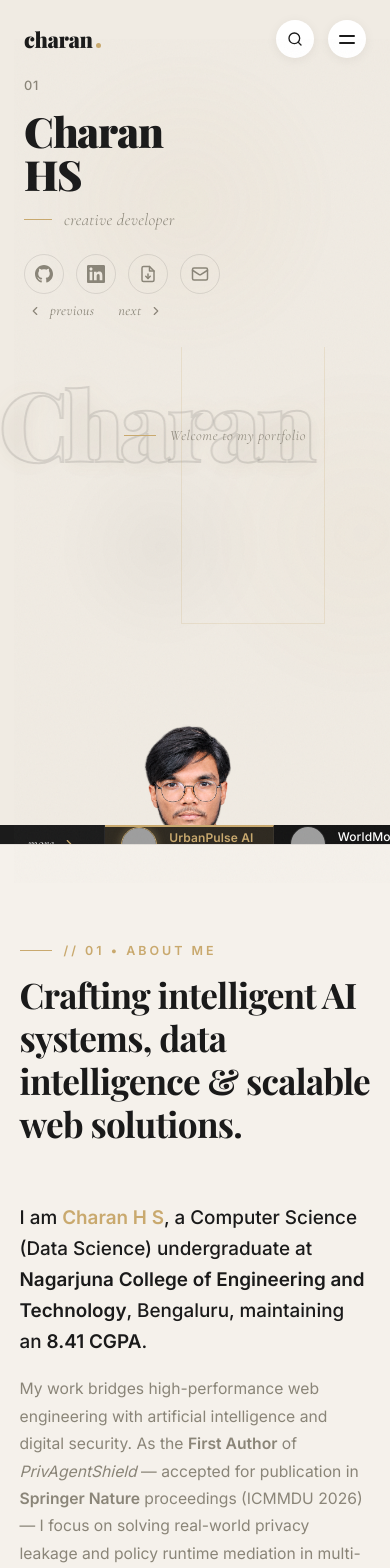
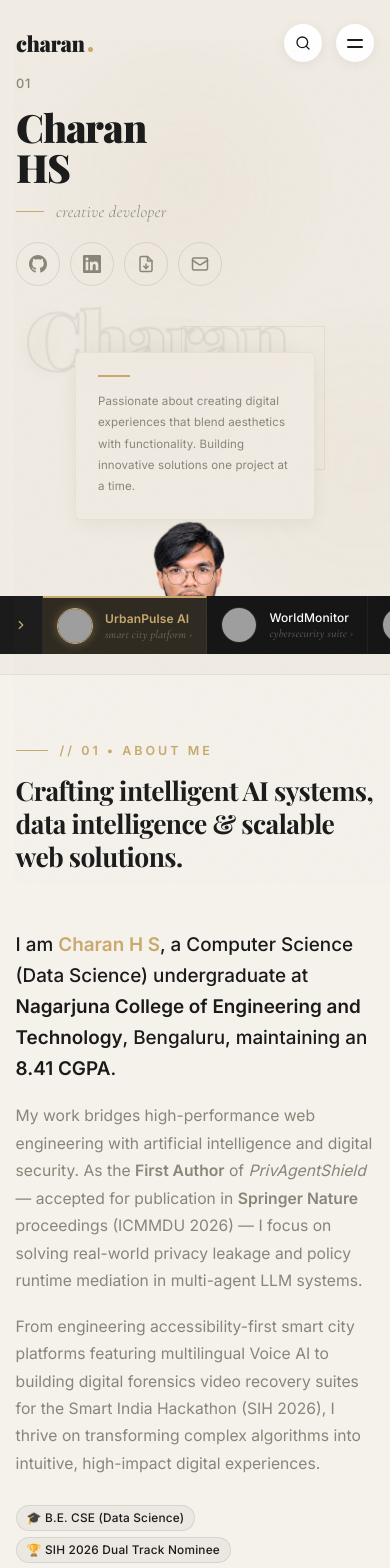
Before and after one commit to Charan359/My_Portfolio, a React (Vite) app: page / in a window 390 px wide. Shown: the top 1568 px of the page. Built offline with nearby package versions, Linux system fonts and the light colour scheme; grey boxes are pictures that could not be loaded; a web font is replaced by a local one.

Commit message:
Enhance responsive design across all mobile and tablet viewports

```diff
--- a/src/index.css
+++ b/src/index.css
@@ -31,6 +31,8 @@ html {
     scroll-behavior: smooth;
     -webkit-font-smoothing: antialiased;
     -moz-osx-font-smoothing: grayscale;
+    overflow-x: hidden;
+    width: 100%;
 }
 
 body {
@@ -39,6 +41,13 @@ body {
     color: var(--text-dark);
     overflow-x: hidden;
     min-height: 100vh;
+    width: 100%;
+    position: relative;
+}
+
+img, video, canvas, svg {
+    max-width: 100%;
+    height: auto;
 }
 
 @media (pointer: fine) {
@@ -1248,63 +1257,98 @@ body.is-loaded .hero__bottom {
 
 @media (max-width: 768px) {
     html, body, button, a {
-        cursor: auto;
+        cursor: auto !important;
     }
 
     .cursor {
-        display: none;
+        display: none !important;
     }
 
     .nav {
-        padding: 20px 24px;
+        padding: 16px 20px;
+    }
+
+    .hero {
+        height: auto;
+        min-height: 100svh;
+        min-height: -webkit-fill-available;
+        padding-top: 10px;
+        padding-bottom: 20px;
     }
 
     .hero__content {
         flex-direction: column;
-        padding: 0 24px;
+        padding: 0 20px;
+        gap: 20px;
     }
 
     .hero__left {
         flex: 0 0 auto;
-        padding-bottom: 20px;
+        padding-bottom: 10px;
         z-index: 3;
     }
 
     .hero__name-word {
-        font-size: clamp(2.8rem, 12vw, 4.2rem);
+        font-size: clamp(2.4rem, 11vw, 3.8rem);
+        word-break: break-word;
     }
 
     .hero__right {
-        flex: 1;
+        flex: 0 0 auto;
+        width: 100%;
         align-items: center;
+        justify-content: center;
+        position: relative;
+        min-height: 280px;
     }
 
     .hero__portrait-wrapper {
         position: relative;
-        width: 60%;
-        max-width: 300px;
+        width: 75%;
+        max-width: 280px;
+        height: 280px;
         right: auto;
         bottom: auto;
+        margin: 0 auto;
+    }
+
+    .hero__greeting {
+        display: none;
     }
 
     .hero__description {
         position: relative;
         width: 100%;
+        max-width: 320px;
+        left: auto;
+        top: auto;
         bottom: auto;
         right: auto;
-        margin-top: 20px;
+        transform: none !important;
+        opacity: 1 !important;
+        pointer-events: auto !important;
+        margin: 16px auto 0;
+        box-shadow: 0 4px 20px rgba(0, 0, 0, 0.05);
     }
 
     .hero__watermark {
-        font-size: clamp(6rem, 20vw, 12rem);
+        font-size: clamp(5rem, 18vw, 10rem);
+        opacity: 0.45 !important;
     }
 
     .hero__bottom {
-        height: 64px;
+        height: 58px;
+        position: relative;
+        transform: translateY(0) !important;
+        opacity: 1 !important;
+    }
+
+    .hero__more {
+        padding: 0 16px;
     }
 
     .hero__ticker-item {
-        padding: 0 16px;
+        padding: 0 14px;
     }
 
     .nav__search-text {
@@ -1316,21 +1360,45 @@ body.is-loaded .hero__bottom {
     }
 
     .hero__socials {
-        margin-top: 24px;
+        margin-top: 20px;
+        gap: 10px;
+    }
+
+    .hero__social {
+        width: 44px;
+        height: 44px;
+    }
+
+    .hero__arrows {
+        display: none;
     }
 }
 
 @media (max-width: 480px) {
+    .nav {
+        padding: 14px 16px;
+    }
+
+    .hero__content {
+        padding: 0 16px;
+    }
+
     .hero__name-word {
-        font-size: 2.6rem;
+        font-size: clamp(2.1rem, 10vw, 2.7rem);
     }
 
     .hero__portrait-wrapper {
-        width: 70%;
-    }
-
-    .hero__arrows {
-        gap: 16px;
+        width: 85%;
+        max-width: 240px;
+        height: 240px;
+    }
+
+    .hero__more span {
+        display: none;
+    }
+
+    .hero__more {
+        padding: 0 14px;
     }
 }
 
@@ -1550,32 +1618,57 @@ body.is-loaded .hero__shapes .hero__shape {
 /* Responsive adjustments */
 @media (max-width: 960px) {
     .about {
-        padding: 90px 5vw 80px;
+        padding: 80px 5vw 70px;
     }
 
     .about__grid {
         grid-template-columns: 1fr;
-        gap: 48px;
+        gap: 40px;
     }
 
     .about__title {
-        font-size: 2.2rem;
+        font-size: clamp(1.8rem, 4.5vw, 2.4rem);
     }
 }
 
 @media (max-width: 580px) {
+    .about {
+        padding: 60px 4vw 50px;
+    }
+
+    .about__title {
+        font-size: 1.65rem;
+        line-height: 1.25;
+    }
+
+    .about__badges {
+        gap: 6px;
+    }
+
+    .about__badge {
+        padding: 5px 10px;
+        font-size: 0.74rem;
+    }
+
     .about__stats {
         grid-template-columns: 1fr;
-        gap: 16px;
+        gap: 12px;
+    }
+
+    .about__stat-card {
+        padding: 20px 16px;
     }
 
     .about__actions {
         flex-direction: column;
         align-items: stretch;
+        gap: 10px;
     }
 
     .about__btn {
         justify-content: center;
+        padding: 13px 20px;
+        width: 100%;
     }
 }
 
@@ -1873,7 +1966,7 @@ body.is-loaded .hero__shapes .hero__shape {
 /* Responsive adjustments */
 @media (max-width: 960px) {
     .skills {
-        padding: 90px 5vw 80px;
+        padding: 80px 5vw 70px;
     }
 
     .skills__grid {
@@ -1885,21 +1978,49 @@ body.is-loaded .hero__shapes .hero__shape {
         flex-direction: column;
         align-items: flex-start;
         padding: 28px 24px;
+        gap: 16px;
+    }
+
+    .skills__cert-btn {
+        width: 100%;
+        justify-content: center;
     }
 }
 
 @media (max-width: 580px) {
+    .skills {
+        padding: 60px 4vw 50px;
+    }
+
+    .skills__title {
+        font-size: 1.65rem;
+    }
+
+    .skills__card {
+        padding: 24px 18px;
+    }
+
     .skills__pill {
         flex: 1 1 100%;
+        min-width: 0;
     }
 
     .skills__filters {
-        gap: 8px;
+        gap: 6px;
+        overflow-x: auto;
+        padding-bottom: 6px;
+        -webkit-overflow-scrolling: touch;
+        scrollbar-width: none;
+    }
+
+    .skills__filters::-webkit-scrollbar {
+        display: none;
     }
 
     .skills__filter-btn {
-        padding: 8px 14px;
-        font-size: 0.78rem;
+        padding: 7px 12px;
+        font-size: 0.74rem;
+        white-space: nowrap;
     }
 }
 
@@ -2588,38 +2709,96 @@ body.is-loaded .hero__shapes .hero__shape {
 /* Responsive adjustments */
 @media (max-width: 960px) {
     .work {
-        padding: 90px 5vw 80px;
+        padding: 80px 5vw 70px;
     }
 
     .work__card {
         grid-template-columns: 1fr;
-        gap: 32px;
+        gap: 28px;
         padding: 32px 24px;
+        border-radius: 22px;
     }
 
     .work__card-title {
-        font-size: 1.7rem;
+        font-size: clamp(1.4rem, 4vw, 1.8rem);
     }
 
     .work__bezel-screen {
-        height: 230px;
+        height: 220px;
     }
 }
 
 @media (max-width: 580px) {
+    .work {
+        padding: 60px 4vw 50px;
+    }
+
+    .work__title {
+        font-size: 1.65rem;
+    }
+
+    .work__card {
+        padding: 22px 16px;
+        border-radius: 18px;
+    }
+
     .work__card-header {
         flex-direction: column;
         align-items: flex-start;
         gap: 6px;
     }
 
+    .work__card-title {
+        font-size: 1.4rem;
+    }
+
+    .work__card-tagline {
+        font-size: 0.95rem;
+    }
+
+    .work__card-meta {
+        flex-direction: column;
+        gap: 8px;
+    }
+
     .work__card-actions {
         flex-direction: column;
         align-items: stretch;
+        gap: 10px;
     }
 
     .work__btn {
         justify-content: center;
+        width: 100%;
+        padding: 12px 18px;
+    }
+
+    .work__bezel-wrapper {
+        perspective: none;
+    }
+
+    .work__bezel {
+        transform: none !important;
+        border-radius: 14px;
+    }
+
+    .work__bezel-screen {
+        height: 190px;
+    }
+
+    .work__bezel-overlay {
+        opacity: 1;
+        background: rgba(14, 14, 16, 0.72);
+        padding: 14px;
+    }
+
+    .work__bezel-launch-btn {
+        padding: 10px 18px;
+        font-size: 0.82rem;
+    }
+
+    .work__bezel-urlbar {
+        display: none;
     }
 }
 
@@ -2893,16 +3072,35 @@ body.is-loaded .hero__shapes .hero__shape {
 /* Responsive adjustments */
 @media (max-width: 960px) {
     .timeline {
-        padding: 90px 5vw 80px;
+        padding: 80px 5vw 70px;
     }
 
     .timeline__layout {
         grid-template-columns: 1fr;
-        gap: 48px;
+        gap: 40px;
     }
 }
 
 @media (max-width: 580px) {
+    .timeline {
+        padding: 60px 4vw 50px;
+    }
+
+    .timeline__title {
+        font-size: 1.65rem;
+    }
+
+    .timeline__items {
+        padding-left: 18px;
+    }
+
+    .timeline__item-dot {
+        left: -25px;
+        width: 10px;
+        height: 10px;
+        top: 20px;
+    }
+
     .timeline__lead-header {
         flex-direction: column;
         align-items: flex-start;
@@ -2910,7 +3108,19 @@ body.is-loaded .hero__shapes .hero__shape {
     }
 
     .timeline__item-card {
-        padding: 20px 16px;
+        padding: 18px 14px;
+        border-radius: 14px;
+    }
+
+    .timeline__cert-card {
+        padding: 18px 14px;
+        border-radius: 14px;
+    }
+
+    .timeline__item-header {
+        flex-direction: column;
+        align-items: flex-start;
+        gap: 6px;
     }
 }
 
@@ -3302,12 +3512,12 @@ body.is-loaded .hero__shapes .hero__shape {
 /* Responsive adjustments */
 @media (max-width: 960px) {
     .contact {
-        padding: 90px 5vw 80px;
+        padding: 80px 5vw 70px;
     }
 
     .contact__grid {
         grid-template-columns: 1fr;
-        gap: 48px;
+        gap: 40px;
     }
 
     .footer__top {
@@ -3317,17 +3527,53 @@ body.is-loaded .hero__shapes .hero__shape {
 }
 
 @media (max-width: 580px) {
+    .contact {
+        padding: 60px 4vw 50px;
+    }
+
+    .contact__title {
+        font-size: 1.65rem;
+    }
+
+    .contact__email-box {
+        flex-direction: column;
+        align-items: flex-start;
+        gap: 12px;
+        padding: 16px;
+    }
+
+    .contact__copy-btn {
+        width: 100%;
+        justify-content: center;
+    }
+
+    .contact__email-link {
+        font-size: 0.95rem;
+        word-break: break-all;
+    }
+
     .contact__form-wrapper {
-        padding: 28px 20px;
+        padding: 24px 16px;
+        border-radius: 18px;
     }
 
     .contact__social-grid {
         grid-template-columns: 1fr;
+        gap: 10px;
+    }
+
+    .footer {
+        padding: 60px 5vw 30px;
+    }
+
+    .footer__nav {
+        gap: 16px;
     }
 
     .footer__bottom {
         flex-direction: column;
         align-items: flex-start;
+        gap: 12px;
     }
 }
 
@@ -4101,11 +4347,11 @@ body.is-loaded .hero__shapes .hero__shape {
 /* Responsive adjustments for Sandbox Modal */
 @media (max-width: 900px) {
     .sandbox-modal {
-        padding: 10px;
+        padding: 8px;
     }
 
     .sandbox-modal__window {
-        height: 94vh;
+        height: 96vh;
         width: 100% !important;
         max-width: 100% !important;
         border-radius: 14px;
@@ -4113,8 +4359,8 @@ body.is-loaded .hero__shapes .hero__shape {
 
     .sandbox-modal__header {
         flex-wrap: wrap;
-        padding: 10px 14px;
-        gap: 10px;
+        padding: 8px 12px;
+        gap: 8px;
     }
 
     .sandbox-modal__urlbar {
@@ -4125,5 +4371,20 @@ body.is-loaded .hero__shapes .hero__shape {
         order: 3;
         width: 100%;
         justify-content: center;
-    }
-}
+        padding: 2px;
+    }
+
+    .sandbox-modal__device-btn {
+        padding: 5px 10px;
+        font-size: 0.72rem;
+    }
+
+    .sandbox-modal__footer {
+        padding: 6px 12px;
+        font-size: 0.68rem;
+    }
+
+    .sandbox-modal__esc-tip {
+        display: none;
+    }
+}
```
